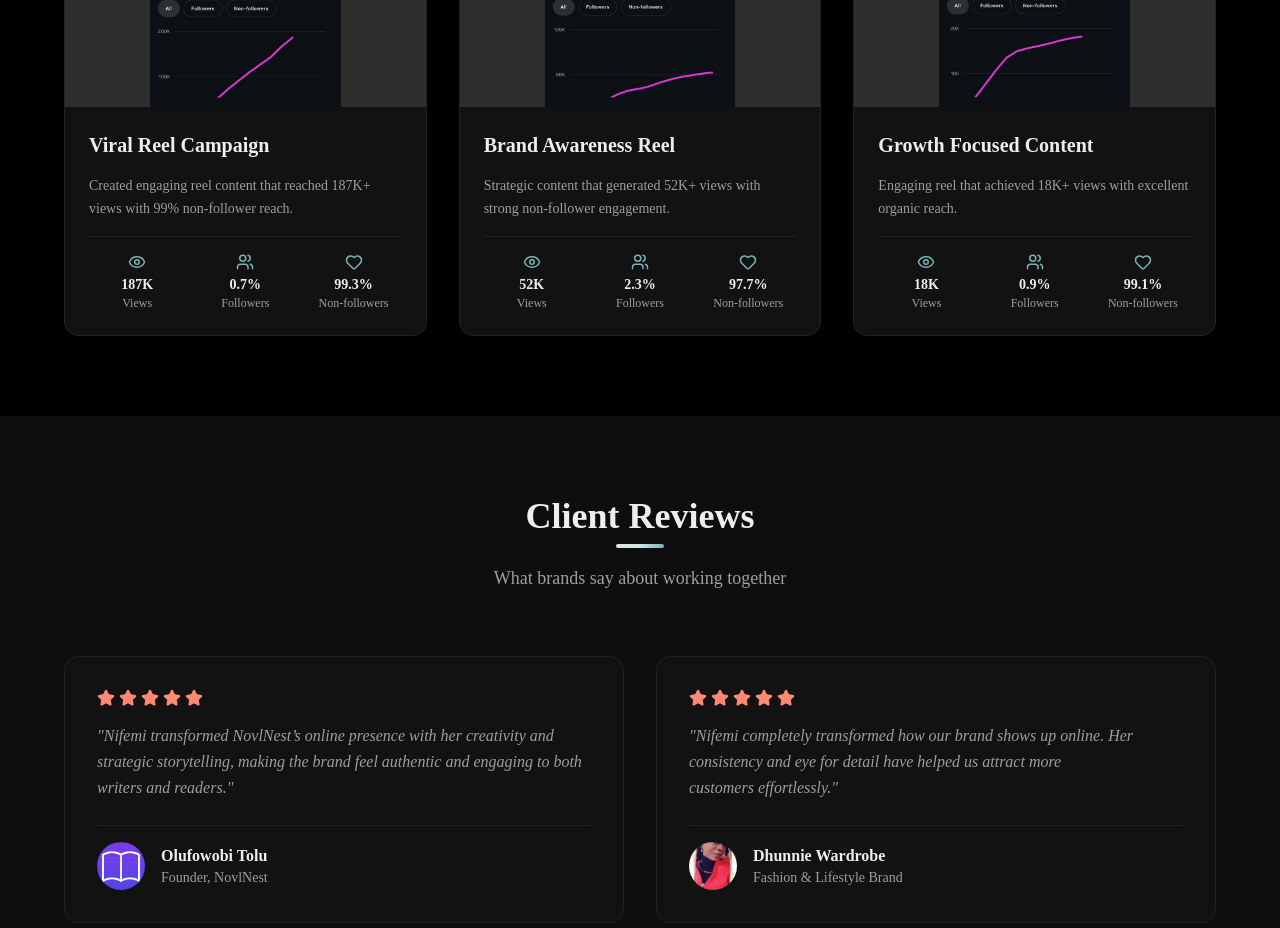
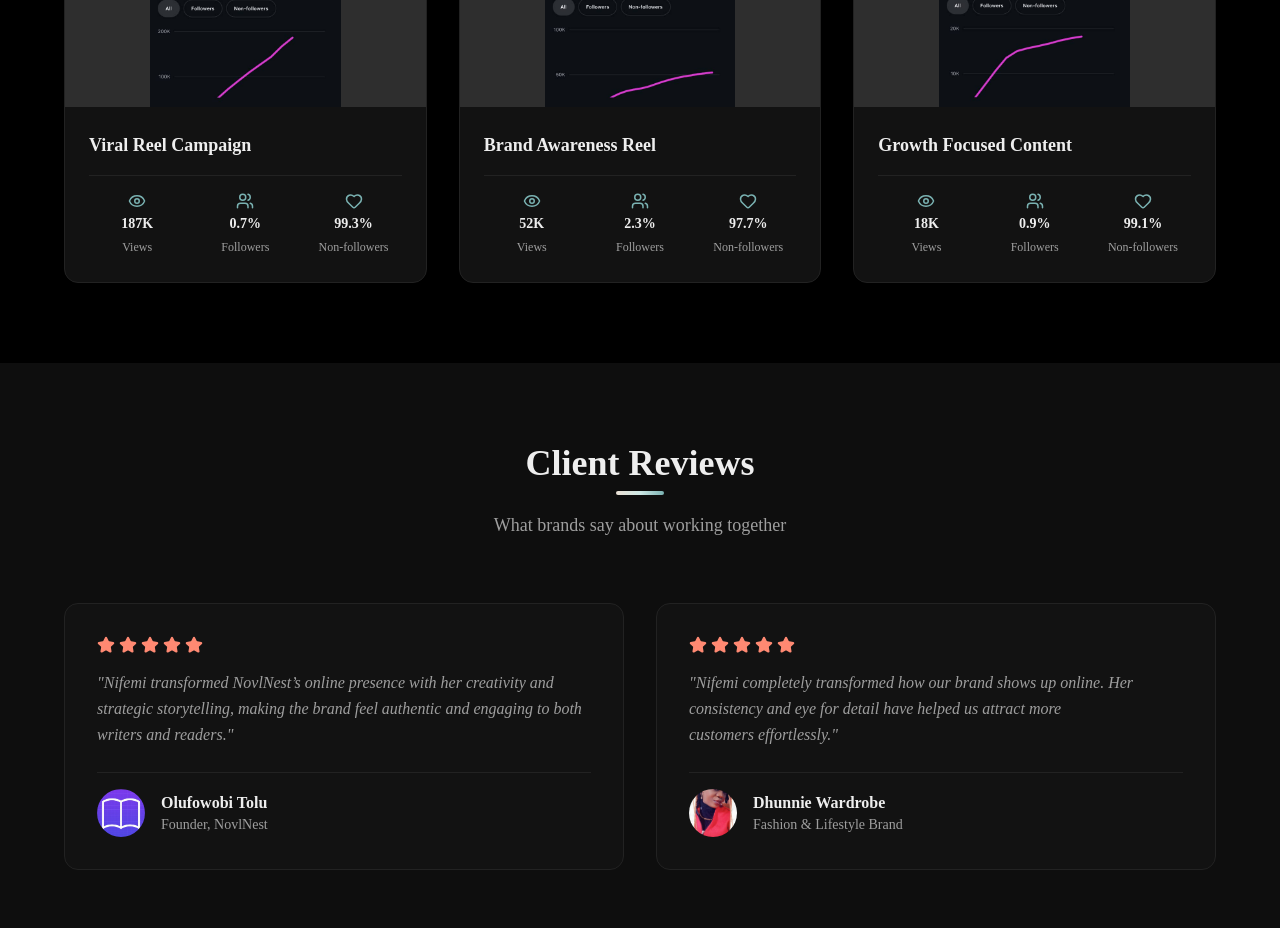
Before and after one commit to saintyy1/Nife-s-Portfolio, a React (Vite) app: page / in a window 1280 px wide. Shown: the part 2780-3708 px from the top of the page. Built offline with nearby package versions, Linux system fonts and the light colour scheme.

Commit message:
Built Nifemi's Portfolio

```diff
--- a/src/components/Projects.tsx
+++ b/src/components/Projects.tsx
@@ -8,7 +8,6 @@ const Projects = () => {
         {
             id: 1,
             title: "Viral Reel Campaign",
-            description: "Created engaging reel content that reached 187K+ views with 99% non-follower reach.",
             image: reel3,
             stats: [
                 { label: "Views", value: "187K", icon: Eye },
@@ -19,7 +18,6 @@ const Projects = () => {
         {
             id: 2,
             title: "Brand Awareness Reel",
-            description: "Strategic content that generated 52K+ views with strong non-follower engagement.",
             image: reel2,
             stats: [
                 { label: "Views", value: "52K", icon: Eye },
@@ -30,7 +28,6 @@ const Projects = () => {
         {
             id: 3,
             title: "Growth Focused Content",
-            description: "Engaging reel that achieved 18K+ views with excellent organic reach.",
             image: reel1,
             stats: [
                 { label: "Views", value: "18K", icon: Eye },
@@ -67,8 +64,7 @@ const Projects = () => {
 
                             {/* Project Content */}
                             <div className="p-6 space-y-4">
-                                <h3 className="text-xl font-bold">{project.title}</h3>
-                                <p className="text-muted-foreground text-sm leading-relaxed">{project.description}</p>
+                                <h3 className="text-lg font-bold">{project.title}</h3>
 
                                 {/* Stats */}
                                 <div className="grid grid-cols-3 gap-3 pt-4 border-t border-border">
@@ -78,7 +74,7 @@ const Projects = () => {
                                             <div key={index} className="text-center">
                                                 <Icon className="text-[#7AB2B2] mx-auto mb-1" size={18} />
                                                 <p className="font-bold text-sm">{stat.value}</p>
-                                                <p className="text-xs text-muted-foreground">{stat.label}</p>
+                                                <p className="text-xs hidden lg:inline text-muted-foreground">{stat.label}</p>
                                             </div>
                                         )
                                     })}
```
